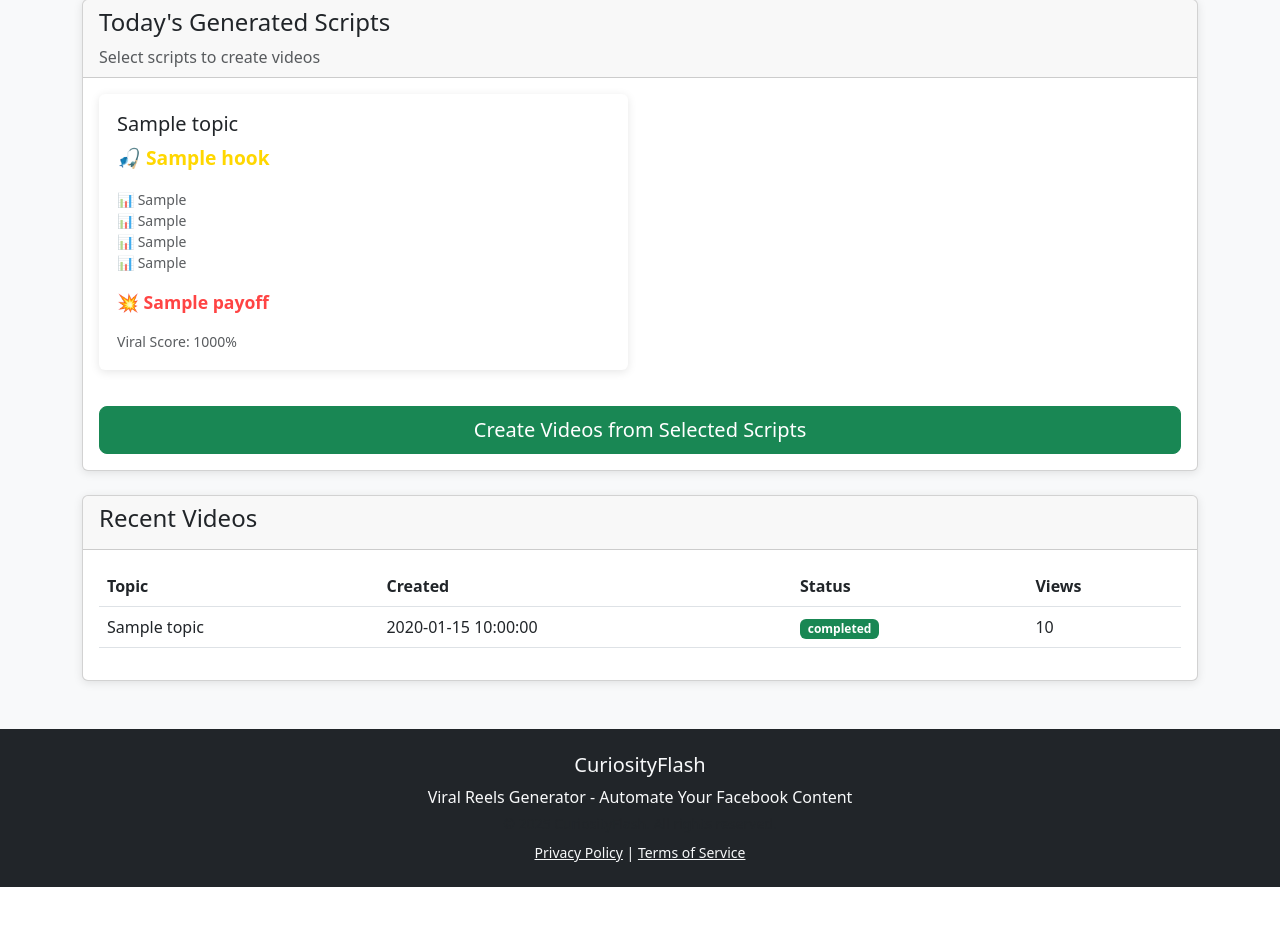
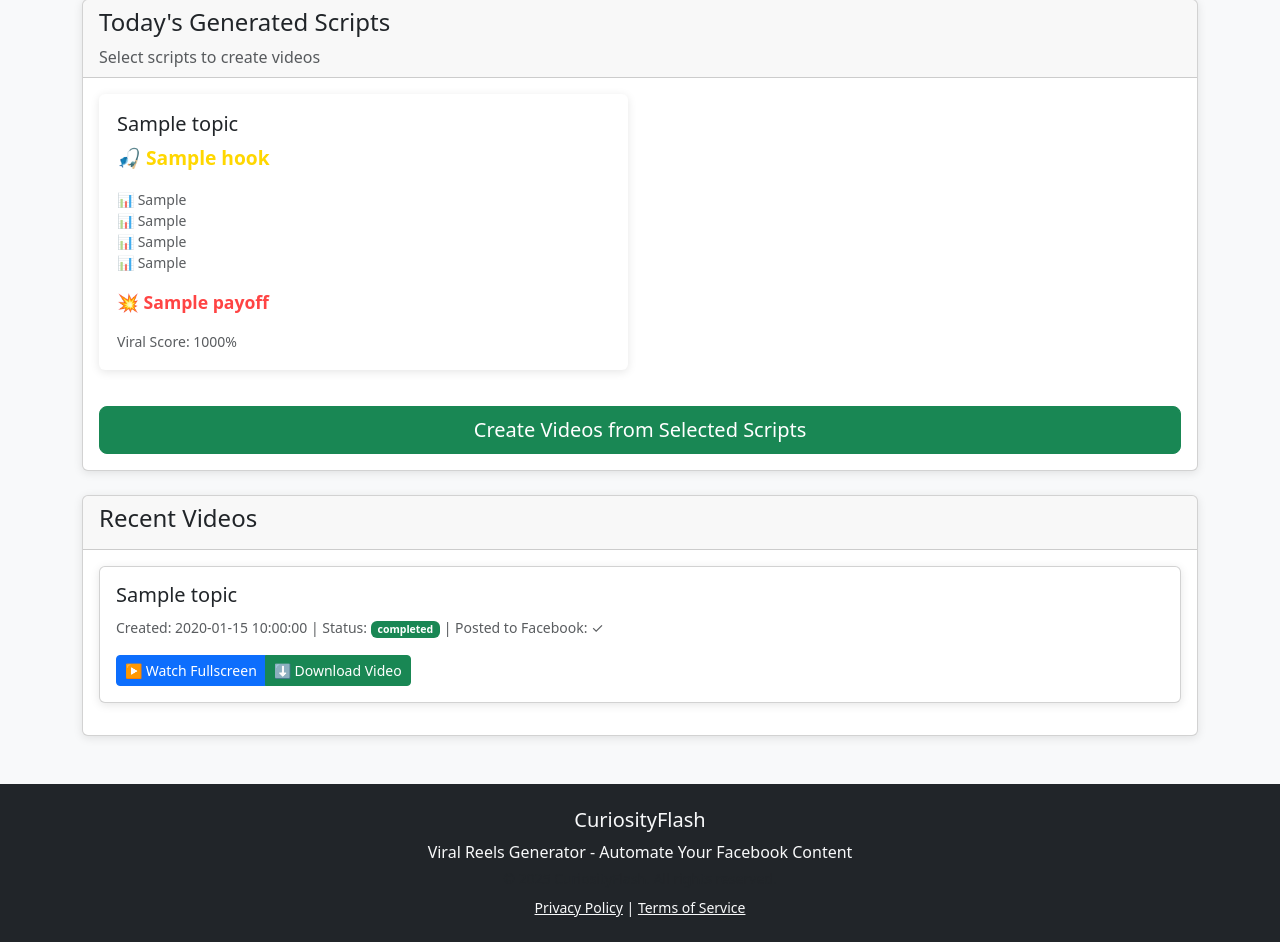
Before and after one commit to cleanestdotsol/viralreels, a Flask app: page /dashboard in a window 1280 px wide. Shown: the part 340-1282 px from the top of the page. Before the commit the page ends 1227 px from the top, so only its background shows below. Run offline with Flask 3, Linux system fonts and the light colour scheme; the visitor is signed in with stand-in values (Sample User, id 1); a database or web service that is not in the repository returns one stand-in record (values such as "Sample title"); parts of the project's set-up code (start-up, migrations or seed data) failed here and were passed over; some libraries are stand-ins or nearby versions; grey boxes are pictures that could not be loaded.

Commit message:
Add Facebook token expiry check and video viewing features
Facebook Token Management:
- Check token expiration before attempting to post
- Skip posting if token expired (log clear message)
- Warn if token expiring within 7 days
- Add facebook_token_expires to video job query

Video Viewing & Download:
- Add /video/<id> route to stream videos in browser
- Add /video/<id>/download route for direct download
- Update dashboard with embedded video player (9:16 aspect ratio)
- Add "Watch Fullscreen" and "Download Video" buttons
- Show posting status (Posted to Facebook: ✓/Not posted)

Benefits:
- Prevents failed Facebook posts due to expired tokens
- Users can preview videos before posting
- Users can download videos for manual posting
- Clear indication of which videos are posted vs unposted

Co-Authored-By: Claude Sonnet 4.5 <noreply@anthropic.com>

```diff
--- a/app.py
+++ b/app.py
@@ -765,7 +765,7 @@ def process_video_generation_job(job_id):
         job = conn.execute('''
             SELECT j.*, s.topic, s.hook, s.fact1, s.fact2, s.fact3, s.fact4, s.payoff,
                    ak.elevenlabs_api_key, ak.facebook_page_token, ak.facebook_page_id,
-                   ak.auto_share_to_story
+                   ak.auto_share_to_story, ak.facebook_token_expires
             FROM video_generation_jobs j
             JOIN scripts s ON j.script_id = s.id
             JOIN api_keys ak ON j.user_id = ak.user_id
@@ -834,22 +834,73 @@ def process_video_generation_job(job_id):
             facebook_video_id = None
             if api_keys.get('facebook_page_token') and api_keys.get('facebook_page_id'):
                 try:
-                    print(f"[VIDEO_JOB] Posting to Facebook...")
-                    facebook_video_id = post_to_facebook_with_keys(video_path, script, api_keys)
-
-                    if facebook_video_id:
-                        print(f"[VIDEO_JOB] Posted to Facebook: {facebook_video_id}")
-
-                        # Update video record with Facebook video ID
-                        conn.execute('''
-                            UPDATE videos SET facebook_video_id = ?, posted_at = CURRENT_TIMESTAMP
-                            WHERE id = ?
-                        ''', (facebook_video_id, video_record_id))
-
-                        # Auto-share to Story if enabled
-                        if api_keys.get('auto_share_to_story'):
-                            share_reel_to_story(facebook_video_id, api_keys)
-                            print(f"[VIDEO_JOB] Shared to Facebook Story")
+                    # Check token expiry before attempting to post
+                    token_expires = job.get('facebook_token_expires')
+                    if token_expires:
+                        import time
+                        seconds_left = token_expires - int(time.time())
+                        days_left = max(0, seconds_left // (24 * 60 * 60))
+
+                        if days_left == 0:
+                            # Token expired - skip posting
+                            print(f"[VIDEO_JOB] Facebook token expired - skipping post")
+                            print(f"[VIDEO_JOB] Please refresh your token in Settings → Connect Facebook Page")
+                            facebook_video_id = None  # Explicitly set to None
+                        elif days_left < 7:
+                            # Token expiring soon - post but warn
+                            print(f"[VIDEO_JOB] Facebook token expires in {days_left} days - posting now")
+                            print(f"[VIDEO_JOB] Please refresh your token soon in Settings")
+                            facebook_video_id = post_to_facebook_with_keys(video_path, script, api_keys)
+
+                            if facebook_video_id:
+                                print(f"[VIDEO_JOB] Posted to Facebook: {facebook_video_id}")
+
+                                # Update video record with Facebook video ID
+                                conn.execute('''
+                                    UPDATE videos SET facebook_video_id = ?, posted_at = CURRENT_TIMESTAMP
+                                    WHERE id = ?
+                                ''', (facebook_video_id, video_record_id))
+
+                                # Auto-share to Story if enabled
+                                if api_keys.get('auto_share_to_story'):
+                                    share_reel_to_story(facebook_video_id, api_keys)
+                                    print(f"[VIDEO_JOB] Shared to Facebook Story")
+                        else:
+                            # Token valid - post normally
+                            print(f"[VIDEO_JOB] Posting to Facebook...")
+                            facebook_video_id = post_to_facebook_with_keys(video_path, script, api_keys)
+
+                            if facebook_video_id:
+                                print(f"[VIDEO_JOB] Posted to Facebook: {facebook_video_id}")
+
+                                # Update video record with Facebook video ID
+                                conn.execute('''
+                                    UPDATE videos SET facebook_video_id = ?, posted_at = CURRENT_TIMESTAMP
+                                    WHERE id = ?
+                                ''', (facebook_video_id, video_record_id))
+
+                                # Auto-share to Story if enabled
+                                if api_keys.get('auto_share_to_story'):
+                                    share_reel_to_story(facebook_video_id, api_keys)
+                                    print(f"[VIDEO_JOB] Shared to Facebook Story")
+                    else:
+                        # No expiry info - try posting anyway
+                        print(f"[VIDEO_JOB] Posting to Facebook...")
+                        facebook_video_id = post_to_facebook_with_keys(video_path, script, api_keys)
+
+                        if facebook_video_id:
+                            print(f"[VIDEO_JOB] Posted to Facebook: {facebook_video_id}")
+
+                            # Update video record with Facebook video ID
+                            conn.execute('''
+                                UPDATE videos SET facebook_video_id = ?, posted_at = CURRENT_TIMESTAMP
+                                WHERE id = ?
+                            ''', (facebook_video_id, video_record_id))
+
+                            # Auto-share to Story if enabled
+                            if api_keys.get('auto_share_to_story'):
+                                share_reel_to_story(facebook_video_id, api_keys)
+                                print(f"[VIDEO_JOB] Shared to Facebook Story")
                 except Exception as e:
                     print(f"[VIDEO_JOB] Facebook posting failed: {e}")
                     import traceback
@@ -1598,6 +1649,60 @@ def dashboard():
                           scripts=scripts,
                           active_video_jobs=active_video_jobs)
 
+@app.route('/video/<int:video_id>')
+@login_required
+def serve_video(video_id):
+    """Serve video file for viewing or downloading"""
+    conn = get_db()
+    video = conn.execute('''
+        SELECT v.*, s.topic
+        FROM videos v
+        JOIN scripts s ON v.script_id = s.id
+        WHERE v.id = ? AND v.user_id = ?
+    ''', (video_id, session['user_id'])).fetchone()
+    conn.close()
+
+    if not video or not video['file_path']:
+        return "Video not found", 404
+
+    # Check if file exists
+    if not os.path.exists(video['file_path']):
+        return "Video file not found on server", 404
+
+    # Get filename for download
+    filename = os.path.basename(video['file_path'])
+    topic_slug = video['topic'].lower().replace(' ', '_').replace('/', '_')[:50]
+    download_name = f"{topic_slug}.mp4"
+
+    return send_file(video['file_path'], as_attachment=False, download_name=download_name)
+
+@app.route('/video/<int:video_id>/download')
+@login_required
+def download_video(video_id):
+    """Download video file"""
+    conn = get_db()
+    video = conn.execute('''
+        SELECT v.*, s.topic
+        FROM videos v
+        JOIN scripts s ON v.script_id = s.id
+        WHERE v.id = ? AND v.user_id = ?
+    ''', (video_id, session['user_id'])).fetchone()
+    conn.close()
+
+    if not video or not video['file_path']:
+        return "Video not found", 404
+
+    # Check if file exists
+    if not os.path.exists(video['file_path']):
+        return "Video file not found on server", 404
+
+    # Get filename for download
+    filename = os.path.basename(video['file_path'])
+    topic_slug = video['topic'].lower().replace(' ', '_').replace('/', '_')[:50]
+    download_name = f"{topic_slug}.mp4"
+
+    return send_file(video['file_path'], as_attachment=True, download_name=download_name)
+
 @app.route('/facebook/auth')
 @login_required
 def facebook_auth():
--- a/templates/dashboard.html
+++ b/templates/dashboard.html
@@ -82,26 +82,44 @@
             <h4>Recent Videos</h4>
         </div>
         <div class="card-body">
-            <table class="table">
-                <thead>
-                    <tr>
-                        <th>Topic</th>
-                        <th>Created</th>
-                        <th>Status</th>
-                        <th>Views</th>
-                    </tr>
-                </thead>
-                <tbody>
-                    {% for video in videos %}
-                    <tr>
-                        <td>{{ video.topic }}</td>
-                        <td>{{ video.created_at }}</td>
-                        <td><span class="badge bg-success">{{ video.status }}</span></td>
-                        <td>{{ video.views }}</td>
-                    </tr>
-                    {% endfor %}
-                </tbody>
-            </table>
+            {% for video in videos %}
+            <div class="card mb-3">
+                <div class="card-body">
+                    <h5 class="card-title">{{ video.topic }}</h5>
+                    <p class="card-text">
+                        <small class="text-muted">
+                            Created: {{ video.created_at }} |
+                            Status: <span class="badge bg-success">{{ video.status }}</span> |
+                            {% if video.facebook_video_id %}
+                            Posted to Facebook: ✓
+                            {% else %}
+                            Not posted to Facebook
+                            {% endif %}
+                        </small>
+                    </p>
+                    <div class="ratio ratio-9x16 mb-3" style="max-width: 360px;">
+                        <video controls preload="metadata">
+                            <source src="{{ url_for('serve_video', video_id=video.id) }}" type="video/mp4">
+                            Your browser does not support the video tag.
+                        </video>
+                    </div>
+                    <div class="btn-group" role="group">
+                        <a href="{{ url_for('serve_video', video_id=video.id) }}" class="btn btn-primary btn-sm" target="_blank">
+                            ▶️ Watch Fullscreen
+                        </a>
+                        <a href="{{ url_for('download_video', video_id=video.id) }}" class="btn btn-success btn-sm" download>
+                            ⬇️ Download Video
+                        </a>
+                        {% if not video.facebook_video_id %}
+                        <a href="{{ url_for('post_video', video_id=video.id) }}" class="btn btn-outline-primary btn-sm"
+                           onclick="return confirm('Post this video to Facebook?')">
+                            📤 Post to Facebook
+                        </a>
+                        {% endif %}
+                    </div>
+                </div>
+            </div>
+            {% endfor %}
         </div>
     </div>
     {% endif %}
```
